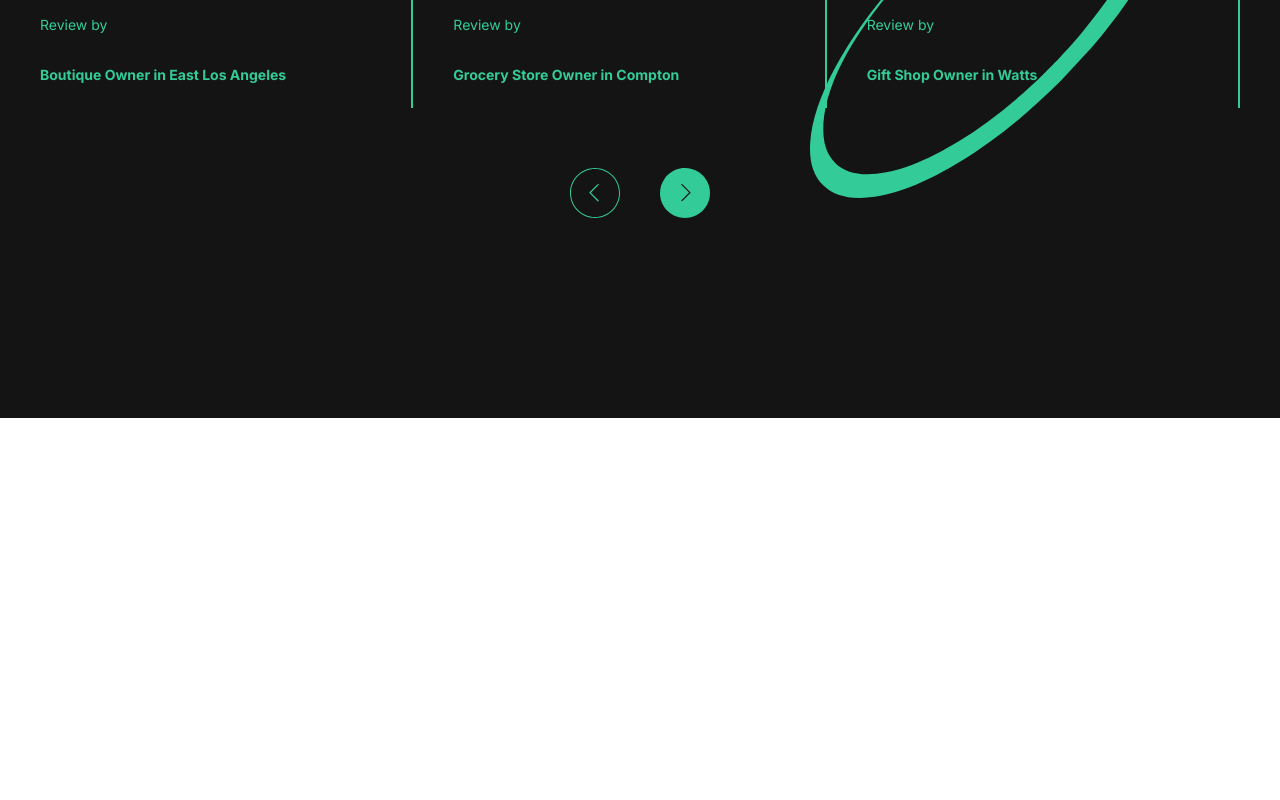
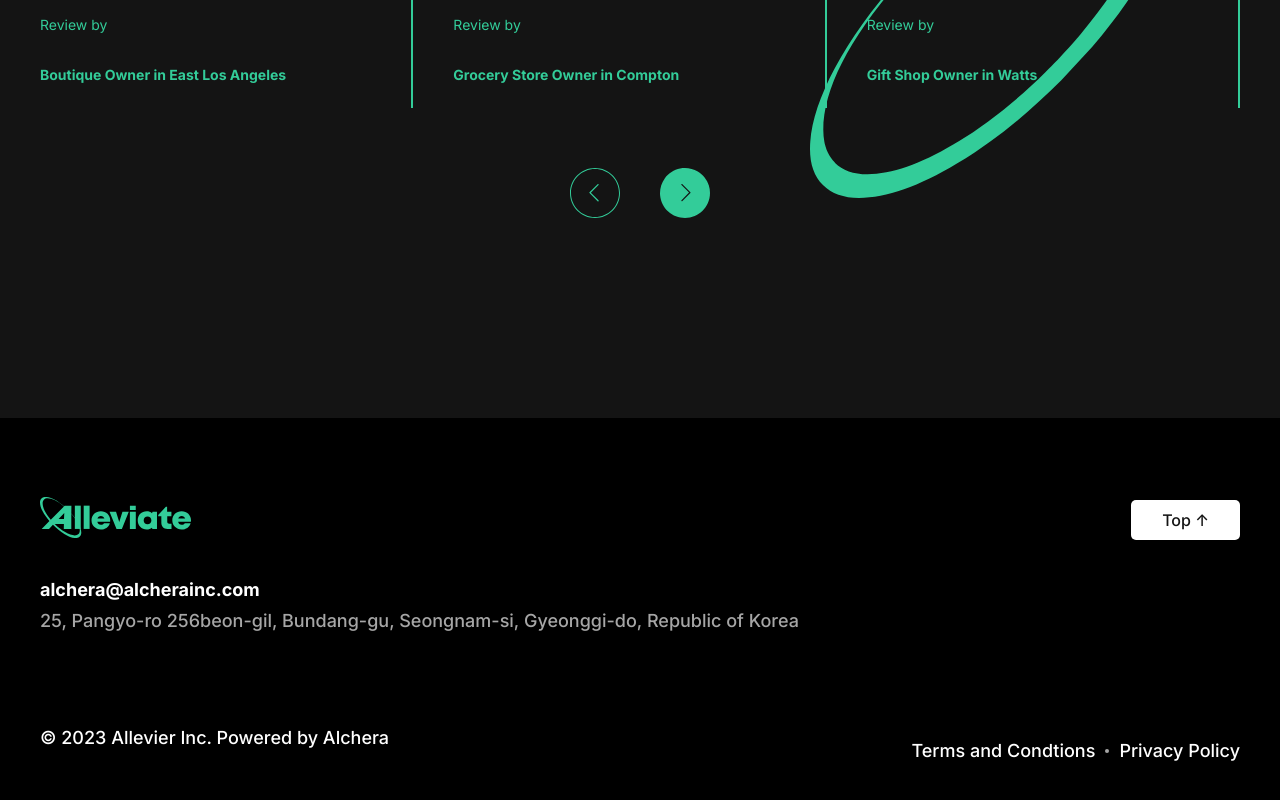
Before and after one commit to TaegyunKim1/gs-murri-alleviate-landing, a Next.js app: page / in a window 1280 px wide. Shown: the part 3870-4670 px from the top of the page. Before the commit the page ends 4288 px from the top, so only its background shows below. Built offline with nearby package versions, Linux system fonts and the light colour scheme.

Commit message:
feat: Footer 완성

```diff
--- /dev/null
+++ b/pages/components/Footer/_components/TopButton.tsx
@@ -0,0 +1,12 @@
+import React from "react";
+import { ButtonContent, ButtonWrap } from "./styles";
+
+function TopButton() {
+  return (
+    <ButtonWrap>
+      <ButtonContent>Top ↑</ButtonContent>
+    </ButtonWrap>
+  );
+}
+
+export default TopButton;
--- /dev/null
+++ b/pages/components/Footer/_components/styles.ts
@@ -0,0 +1,22 @@
+import styled from "styled-components";
+
+export const ButtonWrap = styled.div`
+  margin-top: 7px;
+  width: 109px;
+  height: 40px;
+  border-radius: 5px;
+  background: #fff;
+  display: flex;
+  justify-content: center;
+  align-items: center;
+  cursor: pointer;
+`;
+
+export const ButtonContent = styled.p`
+  margin: 0px;
+  color: #141414;
+  text-align: center;
+  font-size: 16px;
+  font-style: normal;
+  font-weight: 500;
+`;
--- /dev/null
+++ b/pages/components/Footer/index.tsx
@@ -0,0 +1,43 @@
+import React from "react";
+import {
+  Address,
+  Container,
+  Eamil,
+  EtcContent,
+  FooterEtcContent,
+  LeftContent,
+  LogoIcon,
+  RightContent,
+  Rights,
+  SmallDot,
+  Wrap,
+} from "./styles";
+import TopButton from "./_components/TopButton";
+
+function Footer() {
+  return (
+    <Container>
+      <Wrap>
+        <LeftContent>
+          <LogoIcon alt="" src="/logo.svg" />
+          <Eamil>alchera@alcherainc.com</Eamil>
+          <Address>
+            25, Pangyo-ro 256beon-gil, Bundang-gu, Seongnam-si, Gyeonggi-do,
+            Republic of Korea
+          </Address>
+          <Rights>© 2023 Allevier Inc. Powered by Alchera</Rights>
+        </LeftContent>
+        <RightContent>
+          <TopButton />
+          <FooterEtcContent>
+            <EtcContent>Terms and Condtions</EtcContent>
+            <SmallDot src="/small-dot.svg" alt="" />
+            <EtcContent>Privacy Policy</EtcContent>
+          </FooterEtcContent>
+        </RightContent>
+      </Wrap>
+    </Container>
+  );
+}
+
+export default Footer;
--- /dev/null
+++ b/pages/components/Footer/styles.ts
@@ -0,0 +1,75 @@
+import styled from "styled-components";
+
+export const Container = styled.div`
+  width: 100%;
+  background-color: #000;
+  display: flex;
+  justify-content: center;
+`;
+
+export const Wrap = styled.div`
+  width: 100%;
+  max-width: 1200px;
+  display: flex;
+  justify-content: space-between;
+  padding: 75px 0px 72px 0px;
+  box-sizing: border-box;
+`;
+
+export const LeftContent = styled.div`
+  display: flex;
+  flex-direction: column;
+`;
+
+export const LogoIcon = styled.img`
+  width: 151px;
+  height: 49px;
+`;
+
+export const Eamil = styled.p`
+  margin: 33px 0px 5px 0px;
+  color: #fff;
+  font-size: 18px;
+  font-style: normal;
+  font-weight: 700;
+  line-height: 30px; /* 166.667% */
+`;
+
+export const Address = styled.p`
+  color: #a6a6a6;
+  font-size: 18px;
+  font-style: normal;
+  font-weight: 500;
+  margin: 0px 0px 96px 0px;
+`;
+
+export const Rights = styled.p`
+  color: #fff;
+  font-size: 18px;
+  font-style: normal;
+  font-weight: 500;
+  margin: 0px;
+`;
+
+export const RightContent = styled.div`
+  display: flex;
+  flex-direction: column;
+  align-items: flex-end;
+`;
+
+export const FooterEtcContent = styled.div`
+  margin-top: 196px;
+  display: flex;
+  column-gap: 10px;
+`;
+
+export const EtcContent = styled.p`
+  margin: 0px;
+  color: #fff;
+  font-size: 18px;
+  font-style: normal;
+  font-weight: 500;
+  line-height: 30px; /* 166.667% */
+`;
+
+export const SmallDot = styled.img``;
--- a/pages/index.tsx
+++ b/pages/index.tsx
@@ -74,6 +74,7 @@ import Section2 from "./components/Section2";
 import Section3 from "./components/Section3";
 import Section4 from "./components/Section4";
 import Section5 from "./components/Section5";
+import Footer from "./components/Footer";
 
 const MainPC: NextPage = () => {
   return (
@@ -93,6 +94,7 @@ const MainPC: NextPage = () => {
       <Section3 />
       <Section4 />
       <Section5 />
+      <Footer />
 
       {/* <Div22>
         <LogoIcon2 alt="" src="/logo2.svg" />
```
Also changed, not shown: public/small-dot.svg (added).
